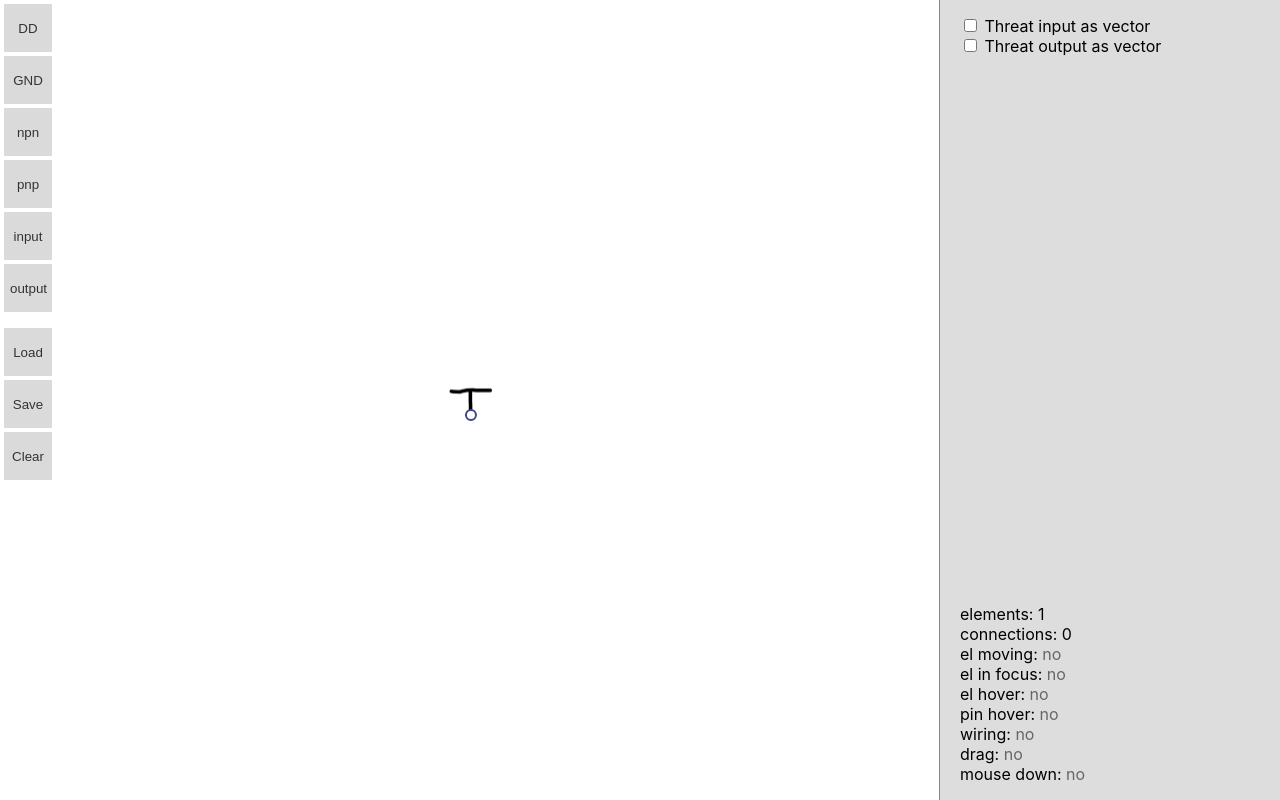
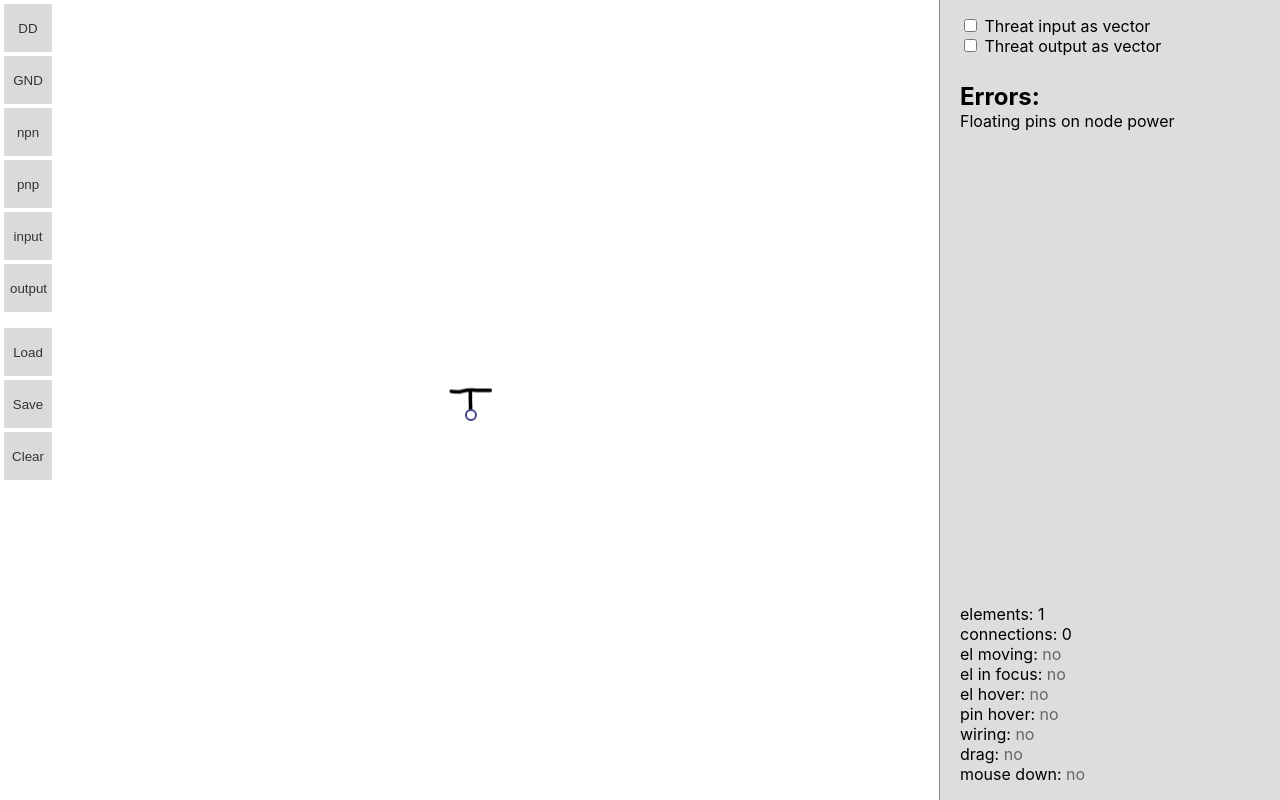
Before and after one commit to bacher/schematic, a React (Create React App) app: page / in a window 1280 px wide. Both pictures are taken after a click on the button "DD". Built offline with nearby package versions, Linux system fonts and the light colour scheme.

Commit message:
add checks

```diff
--- a/src/components/App/App.module.scss
+++ b/src/components/App/App.module.scss
@@ -47,13 +47,16 @@
   @media (min-width: 768px) {
     display: flex;
     flex-direction: column;
-    justify-content: space-between;
     flex-basis: 300px;
     padding: 16px 20px;
     border-left: 1px solid #888;
     background: #ddd;
     overflow: hidden;
     overflow-y: auto;
+
+    & > *:not(:last-child) {
+      margin-bottom: 16px;
+    }
   }
 }
 
@@ -61,8 +64,11 @@
   height: 8px;
 }
 
+.space {
+  flex-grow: 1;
+}
+
 .debugPanel {
-  margin-top: 20px;
 }
 
 .yes {
--- a/src/components/App/App.tsx
+++ b/src/components/App/App.tsx
@@ -15,6 +15,7 @@ import { elementsDescriptions } from '../../common/data';
 import { getLiteralForSignal } from '../../common/common';
 import { useFunc } from '../../hooks/useFunc';
 import { useOnChange } from '../../hooks/useOnChange';
+import { SchemaErrors } from '../SchemaErrors';
 
 const ICON_SIZE = 48;
 const FOCUS_SIZE = ICON_SIZE + 4;
@@ -437,7 +438,7 @@ export function App() {
   function startWiring({ el, pinIndex }: { el: Element; pinIndex: number }) {
     focusElement.el = el;
     wireElement.source = {
-      el: el,
+      el,
       pinIndex,
     };
     state.connections = state.connections.filter(
@@ -754,6 +755,8 @@ export function App() {
             })
           }
         />
+        <SchemaErrors state={state} />
+        <span className={styles.space} />
         <div className={styles.debugPanel}>
           <div>elements: {state.elements.length}</div>
           <div>connections: {state.connections.length}</div>
--- /dev/null
+++ b/src/components/SchemaErrors/SchemaErrors.module.scss
@@ -0,0 +1,6 @@
+.wrapper {
+}
+
+.title {
+  margin: 0;
+}
--- /dev/null
+++ b/src/components/SchemaErrors/SchemaErrors.tsx
@@ -0,0 +1,42 @@
+import type { GameState } from '../../common/types';
+import { elementsDescriptions } from '../../common/data';
+
+import styles from './SchemaErrors.module.scss';
+
+type Props = {
+  state: GameState;
+};
+
+export function SchemaErrors({ state }: Props) {
+  const errors = [];
+
+  for (const el of state.elements) {
+    const { pins } = elementsDescriptions[el.type];
+    const used = pins.map(() => false);
+
+    for (const connection of state.connections) {
+      for (const pinEl of [connection.el1, connection.el2]) {
+        if (pinEl.el === el) {
+          used[pinEl.pinIndex] = true;
+        }
+      }
+    }
+
+    if (used.some((value) => !value)) {
+      errors.push(`Floating pins on node ${el.type}`);
+    }
+  }
+
+  if (!errors.length) {
+    return null;
+  }
+
+  return (
+    <div>
+      <h2 className={styles.title}>Errors:</h2>
+      {errors.map((line, i) => (
+        <div key={i}>{line}</div>
+      ))}
+    </div>
+  );
+}
--- /dev/null
+++ b/src/components/SchemaErrors/index.ts
@@ -0,0 +1 @@
+export * from './SchemaErrors';
```
